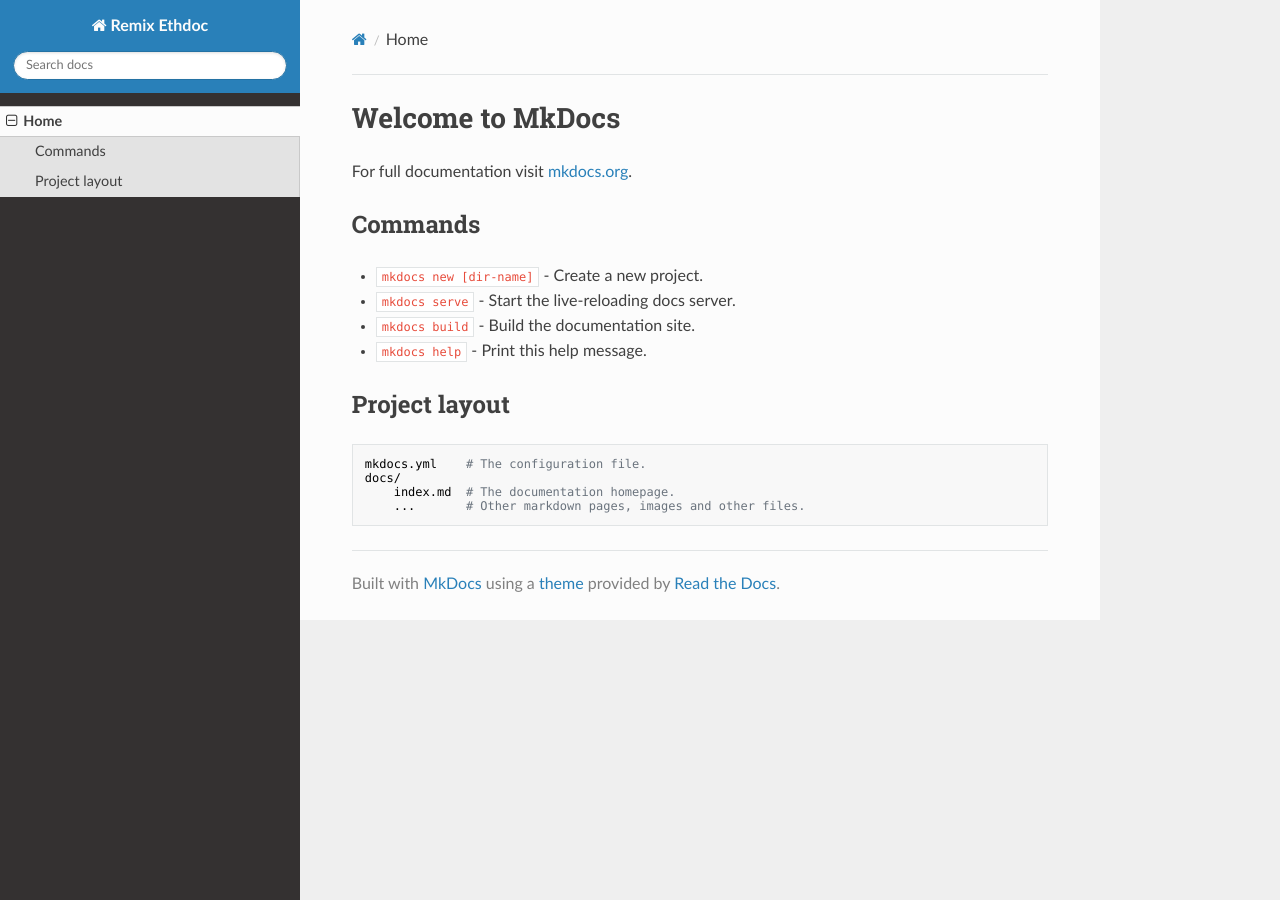
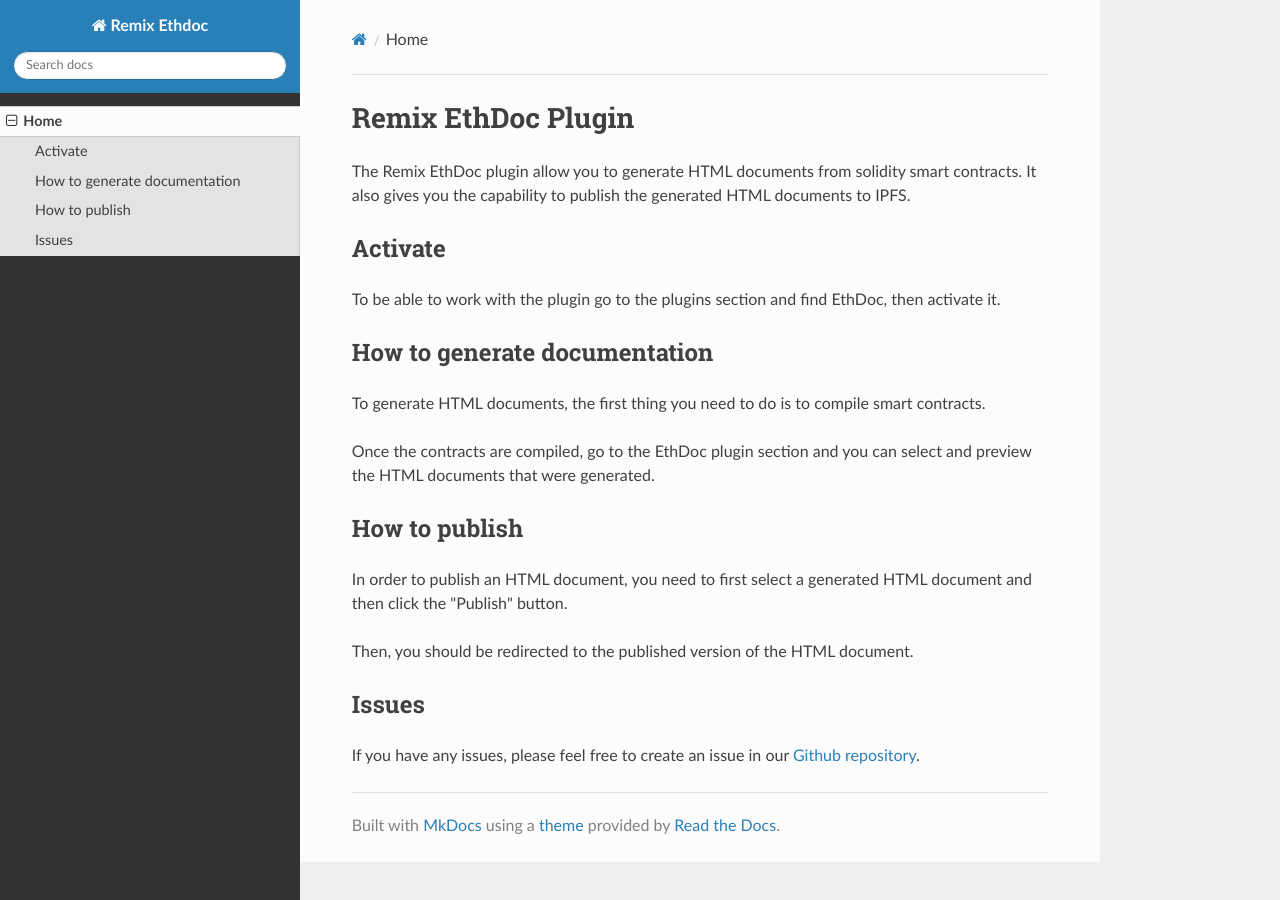
Before and after one commit to Machinalabs/remix-ethdoc-plugin, an MkDocs documentation site: the page built from docs/index.md, in a window 1280 px wide. Built offline with MkDocs 1.6.1, drawn with Linux system fonts in a browser that asks for light colours; nearby versions of some CDN libraries.

Commit message:
added docs

```diff
--- a/docs/index.md
+++ b/docs/index.md
@@ -1,17 +1,23 @@
-# Welcome to MkDocs
+# Remix EthDoc Plugin
 
-For full documentation visit [mkdocs.org](https://mkdocs.org).
+The Remix EthDoc plugin allow you to generate HTML documents from solidity smart contracts. It also gives you the capability to publish the generated HTML documents to IPFS.
 
-## Commands
+## Activate
 
-* `mkdocs new [dir-name]` - Create a new project.
-* `mkdocs serve` - Start the live-reloading docs server.
-* `mkdocs build` - Build the documentation site.
-* `mkdocs help` - Print this help message.
+To be able to work with the plugin go to the plugins section and find EthDoc, then activate it.
 
-## Project layout
+## How to generate documentation
 
-    mkdocs.yml    # The configuration file.
-    docs/
-        index.md  # The documentation homepage.
-        ...       # Other markdown pages, images and other files.
+To generate HTML documents, the first thing you need to do is to compile smart contracts.
+
+Once the contracts are compiled, go to the EthDoc plugin section and you can select and preview the HTML documents that were generated.
+
+## How to publish
+
+In order to publish an HTML document, you need to first select a generated HTML document and then click the "Publish" button.
+
+Then, you should be redirected to the published version of the HTML document.
+
+## Issues
+
+If you have any issues, please feel free to create an issue in our [Github repository](https://github.com/Machinalabs/remix-ethdoc-plugin/issues).
```
